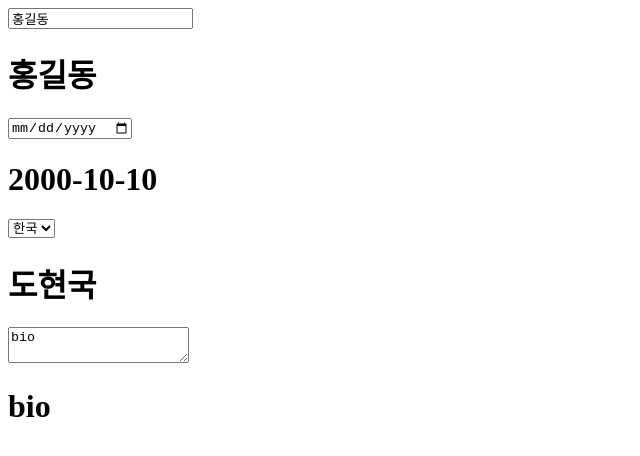
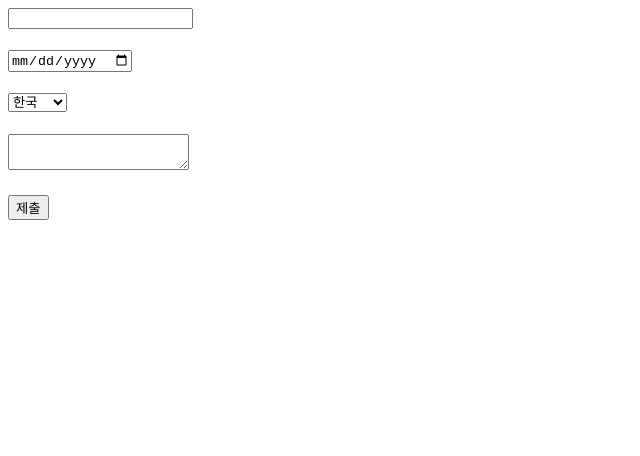
Before and after one commit to doggang/ReactStudy, a React (Vite) app in the folder section05/: page / in a window 1280 px wide. Shown: the top 456 px of the page, without its empty margins (0-640 px from the left). Built offline with nearby package versions, Linux system fonts and the light colour scheme.

Commit message:
useRef 이용하여 컴포넌트 변수 생성 업로드

```diff
--- a/section05/src/components/Register.jsx
+++ b/section05/src/components/Register.jsx
@@ -1,39 +1,55 @@
-import { useState } from "react"
+import { useState,useRef } from "react"
 
 const Register=()=>{
-  const [name, setName] = useState("홍길동");
-  const [birth, setBirth] = useState("2000-10-10");
-  const [country, setCountry] = useState("도현국");
-  const [bio, setBio] = useState("bio");
+  const [input,setInput] = useState({
+    name:"",
+    birth:"",
+    country:"",
+    bio:""
+  })
 
-  const onChangeName = (e)=>{
-    setName(e.target.value);
+  const countRef = useRef(0);
+  const inputRef = useRef();
+
+  const onChange = (e)=>{
+    setInput({
+      ...input,
+      [e.target.name]:e.target.value
+    })
   }
-  const onChangeBirth = (e)=>{
-    setBirth(e.target.value);
-  }
-  const onChangeCountry = (e)=>{
-    setCountry(e.target.value);
-  }
-  const onChangeBio = (e)=>{
-    setBio(e.target.value);
+
+  const onSubmit=()=>{
+    if(input.name === ""){
+      inputRef.current.focus();
+    }
   }
 
   return(
-    <register>
-      <input onChange={onChangeName} value={name} placeholder="이름" type="text" />
-      <h1>{name}</h1>
-      <input onChange={onChangeBirth} type="date" />
-      <h1>{birth}</h1>
-      <select value={country} onChange={onChangeCountry}>
-        <option value="한국">한국</option>
-        <option value="중국">중국</option>
-        <option value="북한">북한</option>
-      </select>
-      <h1>{country}</h1>
-      <textarea onChange={onChangeBio} value={bio}></textarea>
-      <h1>{bio}</h1>
-    </register>
+  <register>
+
+
+    <input ref={inputRef} value={input.name} onChange={onChange} name="name" type="text" />
+    <h1>{input.name}</h1>
+
+
+    <input onChange={onChange} name="birth" type="date" />
+    <h1>{input.birth}</h1>
+
+
+    <select onChange={onChange} name="country">
+      <option value="한국">한국</option>
+      <option value="미국">미국</option>
+      <option value="중국국">중국국</option>
+    </select>
+    <h1>{input.country}</h1>
+
+
+    <textarea onChange={onChange} name="bio"></textarea>
+    <h1>{input.bio}</h1>
+
+    <button onClick={onSubmit}>제출</button>
+
+  </register>
   );
 }
 
```
